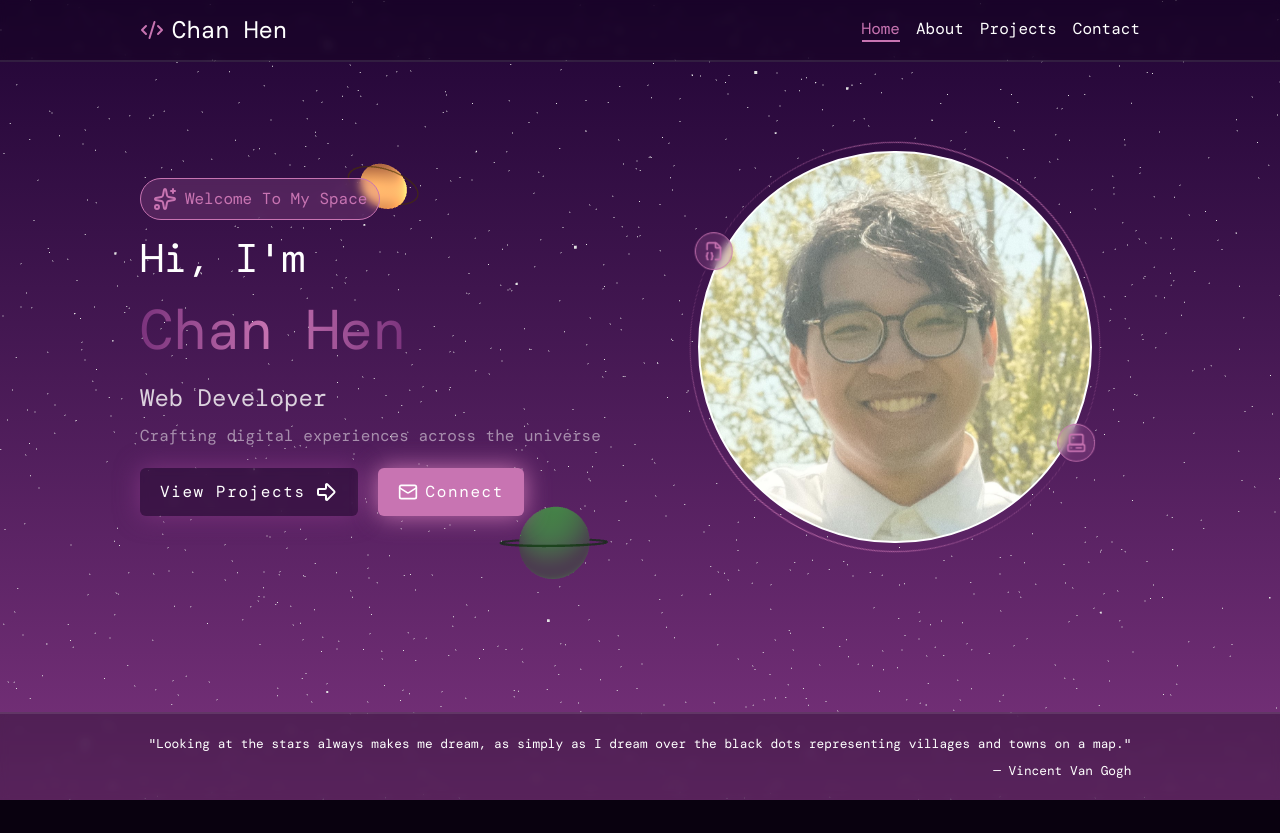
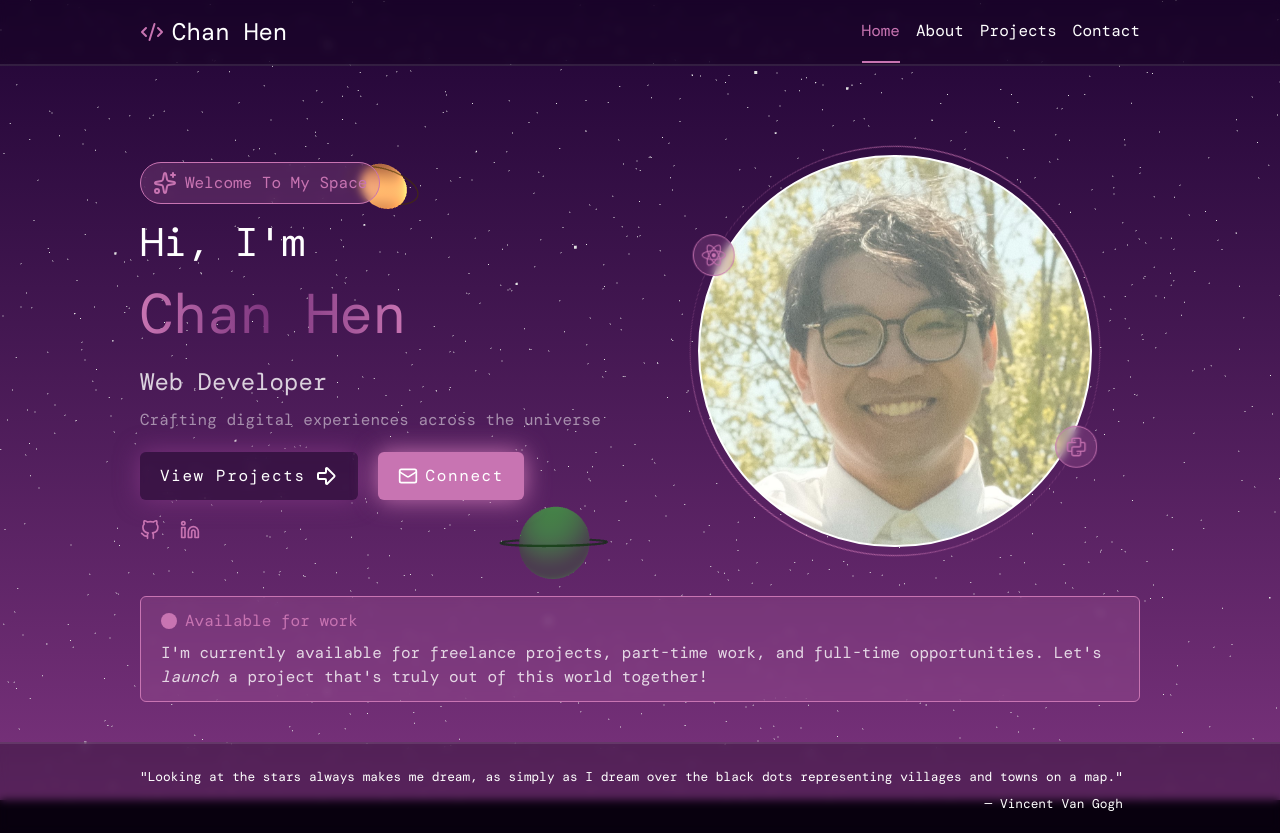
Before and after one commit to OfficialChanHen/Portfolio, a Next.js app: page /home in a window 1280 px wide. Before the commit the page ends 800 px from the top, so only its background shows below. Built offline with nearby package versions, Linux system fonts and the light colour scheme.

Commit message:
Adjusted footer padding, call to action at the bottom of intro, and basic text for contact page

```diff
--- a/package.json
+++ b/package.json
@@ -12,11 +12,13 @@
     "@gsap/react": "^2.1.2",
     "@react-three/fiber": "^9.5.0",
     "@types/three": "^0.183.1",
+    "feather-icons": "^4.29.2",
     "gsap": "^3.14.2",
     "lucide-react": "^1.7.0",
     "next": "16.2.1",
     "react": "19.2.4",
     "react-dom": "19.2.4",
+    "react-icons": "^5.6.0",
     "three": "^0.183.2"
   },
   "devDependencies": {
--- a/src/app/(tabs)/_components/ClientLayout.tsx
+++ b/src/app/(tabs)/_components/ClientLayout.tsx
@@ -3,20 +3,32 @@
 import Header from "@/app/(tabs)/_components/Header";
 import Footer from "@/app/(tabs)/_components/Footer";
 import BoxFade from "@/app/(tabs)/_components/BoxFade";
-import { useState } from 'react';
-import StarBackground from "./StarBackground";
+import { useState, useEffect } from 'react';
+import { usePathname } from 'next/navigation';
+import gsap from "gsap";
+import { useGSAP } from "@gsap/react";
+
+gsap.registerPlugin(useGSAP);
 
 export default function ClientTabsLayout({
     children,
 }: Readonly<{
     children: React.ReactNode;
 }>) {
+    const pathname = usePathname();
+
+    useGSAP(() => {
+        gsap.fromTo("main",
+            { opacity: 0 },
+            { opacity: 1, duration: 0.4, ease: "power1.out" }
+        );
+    }, { dependencies: [pathname] });
 
     const [boxReady, setBoxReady] = useState(false);
     const barStyle = 'w-full z-100 bg-background/30 border-white/10 backdrop-blur-xs text-[0.75rem] md:text-[1rem]';
 
     return (
-        <div className="min-h-screen w-screen z-0 flex flex-col font-mono bg-background/30 ">
+        <div className="min-h-screen max-w-screen z-0 flex flex-col font-mono bg-background/30 ">
             <BoxFade setBoxReady={setBoxReady}/>
             {boxReady && (
                 <>
--- a/src/app/(tabs)/_components/Footer.tsx
+++ b/src/app/(tabs)/_components/Footer.tsx
@@ -10,8 +10,8 @@ export default function Footer({ className }: FooterProps) {
     const isMobile = useMobile();
 
     return(
-        <div className={`${className} footer border-t-2 p-5`}>
-            <div className="flex justify-center">
+        <div className={`${className} footer border-t-2 px-10 py-5  flex flex-row justify-center items-center`}>
+            <div className="w-full max-w-[1000px]">
                 <div className="inline-flex flex-col justify-center items-center gap-2 text-[0.70rem] md:text-[0.80rem]">
                     <span className="w-full text-left">
                         {`"Looking at the stars always makes me dream,`}
--- a/src/app/(tabs)/_components/Header.tsx
+++ b/src/app/(tabs)/_components/Header.tsx
@@ -39,16 +39,16 @@ export default function Header({ className }: HeaderProps) {
     const selectedStyle = "text-highlight after:absolute after:bottom-[-1px] after:left-0 after:h-[2px] after:w-full after:bg-highlight";
 
     return(
-        <div className={`${className} header sticky top-0 flex flex-col justify-center items-center border-b-2`}>
-            <div className="max-w-[1080px] w-full md:h-full flex flex-row justify-between items-center px-10">
-                <div className='flex flex-row justify-center items-center py-3 gap-2'>
+        <div className={`${className} header sticky top-0 min-h-16 flex flex-col justify-center items-center border-b-2`}>
+            <div className="max-w-[1080px] w-full h-16 flex flex-row justify-between items-stretch px-10">
+                <div className='flex flex-row justify-center items-center gap-2'>
                     <CodeXml className='text-highlight'/>
                     <span className="text-[1.5rem]">Chan Hen</span>
                 </div>
 
 
                 {/* desktop tabs */}
-                <div className="hidden md:flex h-full flex-row justify-center items-center gap-4">
+                <div className="hidden md:flex h-full flex-row justify-center items-stretch gap-4">
                     {navLinks.map(({ path, label }) => (
                         <div
                             key={path}
--- a/src/app/(tabs)/_components/Introduction.tsx
+++ b/src/app/(tabs)/_components/Introduction.tsx
@@ -1,6 +1,9 @@
 'use client';
 
-import { Sparkles, FileBracesCorner, Computer, Rocket, Mail, ArrowBigRight } from 'lucide-react';
+import { Sparkles, Rocket, Mail, ArrowBigRight } from 'lucide-react';
+import { FiGithub, FiLinkedin } from "react-icons/fi";
+import { FaReact } from "react-icons/fa";
+import { AiOutlinePython } from "react-icons/ai";
 import gsap from "gsap";
 import { useGSAP } from "@gsap/react";
 import { TextPlugin } from "gsap/TextPlugin";
@@ -22,8 +25,6 @@ export default function Introduction() {
 
     const wasNavigated = sessionStorage.getItem('introAnimated');
     const hasAnimated = wasNavigated && !isRefresh;
-
-    sessionStorage.setItem('introAnimated', 'true');
 
     function startRotation() {
         gsap.to(".headshot-container", {
@@ -66,7 +67,7 @@ export default function Introduction() {
                 y: -20,
                 opacity: 0,
                 duration: 0.75,
-                ease: "power2.in",
+                ease: "power2.inOut",
                 stagger: {
                     from: "start",
                     amount: 0.75
@@ -82,6 +83,8 @@ export default function Introduction() {
                 ease: "power2.in",
                 onComplete: () => startRotation()
             })
+
+            sessionStorage.setItem('introAnimated', 'true');
         } else {
             gsap.set(".intro-text", { opacity: 1, y: 0 });
             gsap.set(".headshot-container", { opacity: 1, y: 0 });
@@ -121,8 +124,9 @@ export default function Introduction() {
     return(
         <div ref={introContainer} className="max-w-[1000px] w-full flex flex-col md:flex-row justify-center md:justify-between items-center gap-10 text-center md:text-left">
 
-            {/* Introduction Text */}
+            {/* Introduction Container */}
             <div ref={textContainer} className="relative flex flex-col justify-center gap-2">
+
                 {/* Rocket */}
                 <div className='rocket absolute top-0 left-[48%] md:-left-8 z-20 rotate-135 opacity-0'>
                     <Rocket size={20}/>
@@ -135,7 +139,7 @@ export default function Introduction() {
 
                 <div className="flex flex-col justify-center items-center md:justify-center md:items-start tracking-tight">
                     <span className="intro-text text-[2rem] md:text-[2.5rem]">Hi, I'm</span>
-                    <span className="intro-text text-[2.5rem] md:text-[3.5rem] bg-gradient-to-r from-tertiary via-highlight to-tertiary bg-clip-text text-transparent">
+                    <span className="intro-text text-[2.5rem] md:text-[3.5rem] bg-gradient-to-r from-highlight via-tertiary to-highlight bg-clip-text text-transparent">
                         Chan Hen
                     </span>
                 </div>
@@ -150,9 +154,9 @@ export default function Introduction() {
                 </span>
 
                 {/* Intro Buttons */}
-                <div className='intro-text flex flex-col md:flex-row justify-center md:justify-start items-center mt-3 gap-5 text-[0.7rem] md:text-[1rem]'>
+                <div className='intro-text flex flex-col md:flex-row justify-center md:justify-start items-center py-3 gap-5 text-[0.7rem] md:text-[1rem]'>
                     <Link href="/projects">
-                        <button className="group inline-flex items-center justify-center gap-2 px-5 py-3 rounded-md cursor-pointer text-white tracking-widest transition-[box-shadow] duration-500 bg-primary/40 backdrop-blur-xs border-none shadow-[0_0_25px] shadow-tertiary hover:shadow-[0_0_5px,_0_0_25px,_0_0_50px,_0_0_100px] hover:shadow-tertiary active:scale-[0.97]">
+                        <button className="group inline-flex items-center justify-center gap-2 px-5 py-3 rounded-md cursor-pointer text-white tracking-widest transition-[box-shadow] duration-500 bg-primary/40 backdrop-blur-xs border-none shadow-[0_0_25px] shadow-tertiary hover:shadow-[0_0_5px,_0_0_25px,_0_0_50px,_0_0_100px] hover:shadow-tertiary active:scale-[0.97] text-nowrap">
                             <span>View Projects</span>
                             <ArrowBigRight className="transition-transform duration-300 group-hover:translate-x-2 w-[clamp(16px,2vw,24px)] h-[clamp(16px,2vw,24px)]"/>
                         </button>
@@ -164,16 +168,26 @@ export default function Introduction() {
                         </button>
                     </Link>
                 </div>
+
+                {/* Socials */}
+                <div className='intro-text flex flex-row justify-center md:justify-start items-center gap-5 text-highlight'>
+                    <a href="https://github.com/OfficialChanHen" target="_blank" rel="noopener noreferrer">
+                        <FiGithub className='w-[clamp(16px,2vw,20px)] h-[clamp(16px,2vw,20px)]'/>
+                    </a>
+                    <a href="https://www.linkedin.com/in/chan-hen-13727b233/" target="_blank" rel="noopener noreferrer">
+                        <FiLinkedin className='w-[clamp(16px,2vw,20px)] h-[clamp(16px,2vw,20px)]'/>
+                    </a>
+                </div>
             </div>
 
             {/* Image */}
             <div className='headshot-container m-10'>
                 <div className="relative overflow-visible z-10 w-[clamp(210px,50vw,410px)] h-[clamp(210px,50vw,410px)] p-2 border-t border-b border-highlight/80 rounded-full">
                     <div className="headshot absolute z-20 top-[50%] left-[0%] -translate-x-1/2 -translate-y-1/2 bg-highlight/20 backdrop-blur-xs border border-highlight text-highlight rounded-full p-2">
-                        <FileBracesCorner size={20} />
+                        <FaReact className='w-[clamp(16px,2vw,24px)] h-[clamp(16px,2vw,24px)]' />
                     </div>
                     <div className="headshot absolute z-20 top-[50%] left-[100%] -translate-x-1/2 -translate-y-1/2 bg-highlight/20 backdrop-blur-xs border border-highlight text-highlight rounded-full p-2">
-                        <Computer size={20} />
+                        <AiOutlinePython className='w-[clamp(16px,2vw,24px)] h-[clamp(16px,2vw,24px)]' />
                     </div>
                     <div className="headshot w-full h-full rounded-full border-2 border-parchment bg-[url('/headshot.jpg')] bg-cover bg-center"/>
                 </div>
--- a/src/app/(tabs)/contact/page.tsx
+++ b/src/app/(tabs)/contact/page.tsx
@@ -1,9 +1,31 @@
+'use client';
+
 import StarBackground from "@/app/(tabs)/_components/StarBackground";
+import { MessagesSquare } from 'lucide-react';
 
 export default function contacts() {
     return(
         <div className="relative w-full h-full flex flex-col justify-start md:justify-center items-center p-10">
             <StarBackground/>
+
+            {/* Contact Intro */}
+            <div className="flex flex-col justify-center items-center text-center">
+                <div className="intro-text w-fit mx-auto md:mx-0 flex flex-row justify-center md:justify-start items-center gap-2 px-3 py-2 text-[0.75rem] md:text-[1rem] bg-highlight/20 backdrop-blur-xs text-highlight border border-highlight rounded-full">
+                    <MessagesSquare className='w-[clamp(16px,2vw,24px)] h-[clamp(16px,2vw,24px)]'/>
+                    <span>Let's Connect</span>
+                </div>
+
+                <div className="flex flex-row justify-center items-center md:justify-center md:items-start tracking-tight gap-[2ch]">
+                    <span className="intro-text text-[2.5rem] md:text-[3.5rem]">Get In</span>
+                    <span className="intro-text text-[2.5rem] md:text-[3.5rem] bg-gradient-to-r from-highlight via-tertiary to-highlight bg-clip-text text-transparent">
+                        Touch
+                    </span>
+                </div>
+
+                <span className="text-[1rem] md:text-[1.5rem] text-white/80">Have a porject in mind or just want to chat? I'd Love to hear from you!</span>
+            </div>
+
+            {/* Job Call */}
         </div>
     );
 }
--- a/src/app/(tabs)/home/page.tsx
+++ b/src/app/(tabs)/home/page.tsx
@@ -3,9 +3,18 @@ import Introduction from "@/app/(tabs)/_components/Introduction";
 
 export default function Home() {
     return(
-        <div className="relative w-full h-full flex flex-col justify-start md:justify-center items-center p-10">
+        <div className="relative w-full flex flex-col justify-start md:justify-center items-center p-10">
             <StarBackground/>
             <Introduction/>
+
+            {/* Call to action */}
+            <div className='w-full max-w-[1000px] px-5 py-3 bg-highlight/20 backdrop-blur-xs text-white/80 text-[0.75rem] md:text-[1rem] border border-highlight rounded-md '>
+                <div className='flex flex-row justify-start items-center gap-2 text-highlight mb-2'>
+                    <div className='w-[clamp(12px,2vw,16px)] h-[clamp(12px,2vw,16px)] bg-highlight rounded-full'/>
+                    <span>Available for work</span>
+                </div>
+                <span>I'm currently available for freelance projects, part-time work, and full-time opportunities. Let's <em>launch</em> a project that's truly out of this world together!</span>
+            </div>
         </div>
     );
 }
--- /dev/null
+++ b/src/app/(tabs)/loading.tsx
@@ -0,0 +1,41 @@
+'use client';
+
+import { useRef } from "react";
+import gsap from "gsap";
+import { useGSAP } from "@gsap/react";
+
+export default function Loading() {
+    const containerRef = useRef<HTMLDivElement>(null);
+    const letters = ['L', 'O', 'A', 'D', 'I', 'N', 'G'];
+
+    useGSAP(() => {
+        gsap.fromTo(".loader-letter",
+            { y: 64, opacity: 0 },
+            {
+                y: 0,
+                opacity: 1,
+                duration: 1,
+                ease: "power2.inOut",
+                yoyo: true,
+                repeat: -1,
+                stagger: {
+                    each: 0.07,
+                    from: "start"
+                }
+            }
+        );
+    }, { scope: containerRef });
+
+    return (
+        <div ref={containerRef} className="flex flex-row justify-center items-center overflow-hidden">
+            {letters.map((char) => (
+                <span
+                    key={char}
+                    className={`loader-letter h-12 w-fit text-4xl font-bold opacity-0 ${char === 'I' ? 'mx-[5px]' : ''}`}
+                >
+                    {char}
+                </span>
+            ))}
+        </div>
+    );
+}
--- a/src/app/page.tsx
+++ b/src/app/page.tsx
@@ -1,6 +1,6 @@
 import WelcomeIntro from "@/app/_components/WelcomeIntro";
 
-export default async function WelcomePage() {
+export default function WelcomePage() {
     return(
         <WelcomeIntro/>
     )
```
Also changed, not shown: 1 other file (tests, documents, lock files or other folders).
